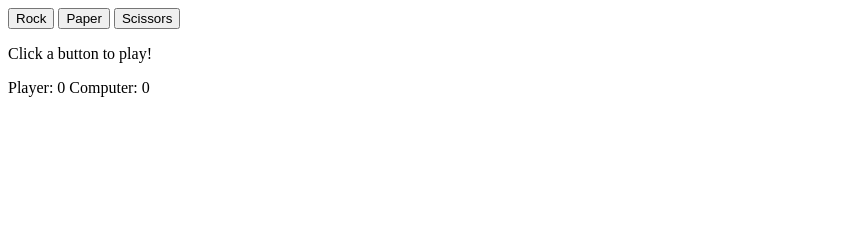
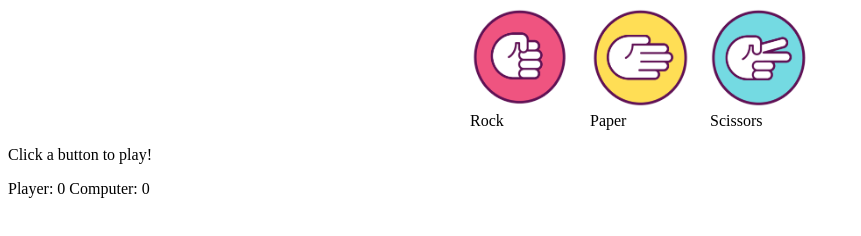
Before and after one commit to xownfos/Rock-Paper-Scissors, a plain HTML site: page index.html in a window 1280 px wide. Shown: the whole page, without its empty margins (0-861 px from the left). Drawn offline with Linux system fonts and the light colour scheme.

Commit message:
reformatted index.html sligihtly + new image objects
replaced buttons with images to click

added png images + img directory

added image formatting into style.css

```diff
--- a/index.html
+++ b/index.html
@@ -7,10 +7,34 @@
     <script src="js-file.js" defer></script>
 </head>
 <body>
-    <button class="rps-button" id="rock">Rock</button>
-    <button class="rps-button" id="paper">Paper</button>
-    <button class="rps-button" id="scissors">Scissors</button>
+    <div style="display: flex; justify-content: center; gap: 20px;">
+        <div>
+            <img src="./img/rock.png"
+                 alt="Picture of Rock"
+                 width="100" height="100"
+                 class="rps-img"
+                 id="rock">
+            <div class="rps-label">Rock</div>
+        </div>
+        <div>
+            <img src="./img/paper.png"
+                 alt="Picture of Paper"
+                 width="100" height="100"
+                 class="rps-img"
+                 id="paper">
+            <div class="rps-label">Paper</div>
+        </div>
+        <div>
+            <img src="./img/scissors.png"
+                 alt="Picture of Scissors"
+                 width="100" height="100"
+                 class="rps-img"
+                 id="scissors">
+            <div class="rps-label">Scissors</div>
+        </div>
+    </div>
     <div id="container">
+        <p id="choice-text"></p>
         <p id="winner-text"></p>
         <p id="score-text"></p>
     </div>
--- a/js-file.js
+++ b/js-file.js
@@ -56,12 +56,13 @@ function scoreFunction(winner) {
 }
 
 function alertFunction() {
-    const humanChoice = getHumanChoice(event.target.id);
+    const humanChoice = getHumanChoice(event.currentTarget.id);
     const computerChoice = getComputerChoice();
     winner = playRound(humanChoice, computerChoice)
     winnerText.textContent = winner;
     scoreFunction(winner);
-
+    choiceText.textContent = "You chose: " + humanChoice +
+                             ". Computer chose: " + computerChoice + ".";
 }
 
 
@@ -69,12 +70,16 @@ let playerScore = 0;
 let computerScore = 0;
 let winner = "Click a button to play!";
 let score = "Player: " + playerScore + "  Computer: " + computerScore;
+let choice = "";
 const container = document.querySelector("#container");
 
-const buttons = document.querySelectorAll(".rps-button");
-buttons.forEach(button => {
-    button.addEventListener("click", alertFunction);
+const images = document.querySelectorAll('.rps-img');
+        images.forEach(img => {
+            img.addEventListener('click', alertFunction);
 });
+
+const choiceText = document.getElementById("choice-text");
+choiceText.textContent = choice;
 
 const winnerText = document.getElementById("winner-text");
 winnerText.textContent = winner;
--- a/style.css
+++ b/style.css
@@ -0,0 +1,18 @@
+.rps-img {
+    cursor: pointer;
+    border: 2px solid #cccccc;
+    border-radius: 12px;
+    transition: border-color 0.2s, box-shadow 0.2s;
+    margin: 10px;
+}
+
+.rps-img:hover {
+    border-color: #0074D9;
+    box-shadow: 0 0 10px #0074D9;
+}
+
+.rps-label {
+    text-align: center;
+    font-weight: bold;
+    margin-bottom: 20px;
+}
```
Also changed, not shown: img/paper.png (added), img/rock.png (added), img/scissors.png (added).
